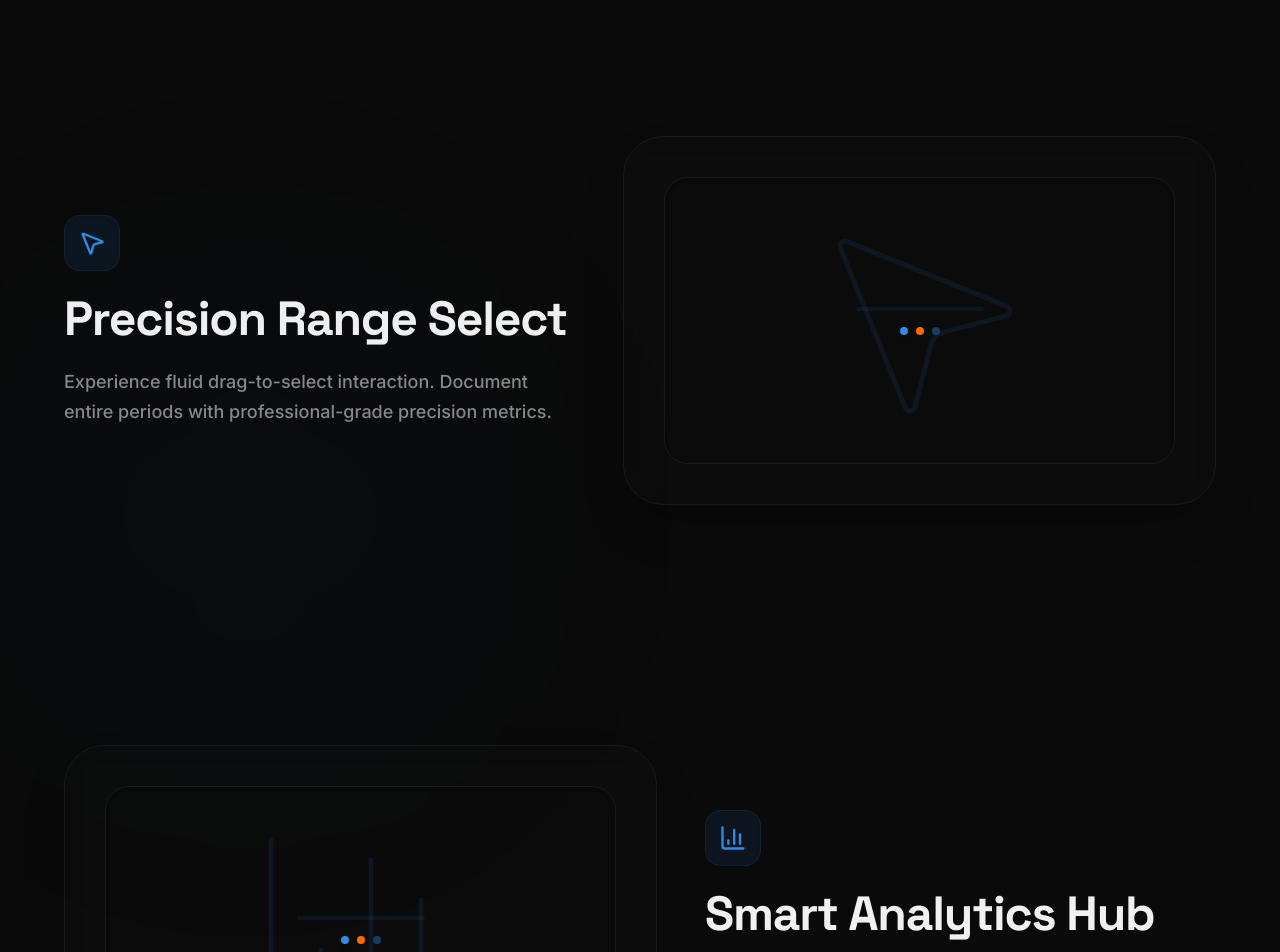
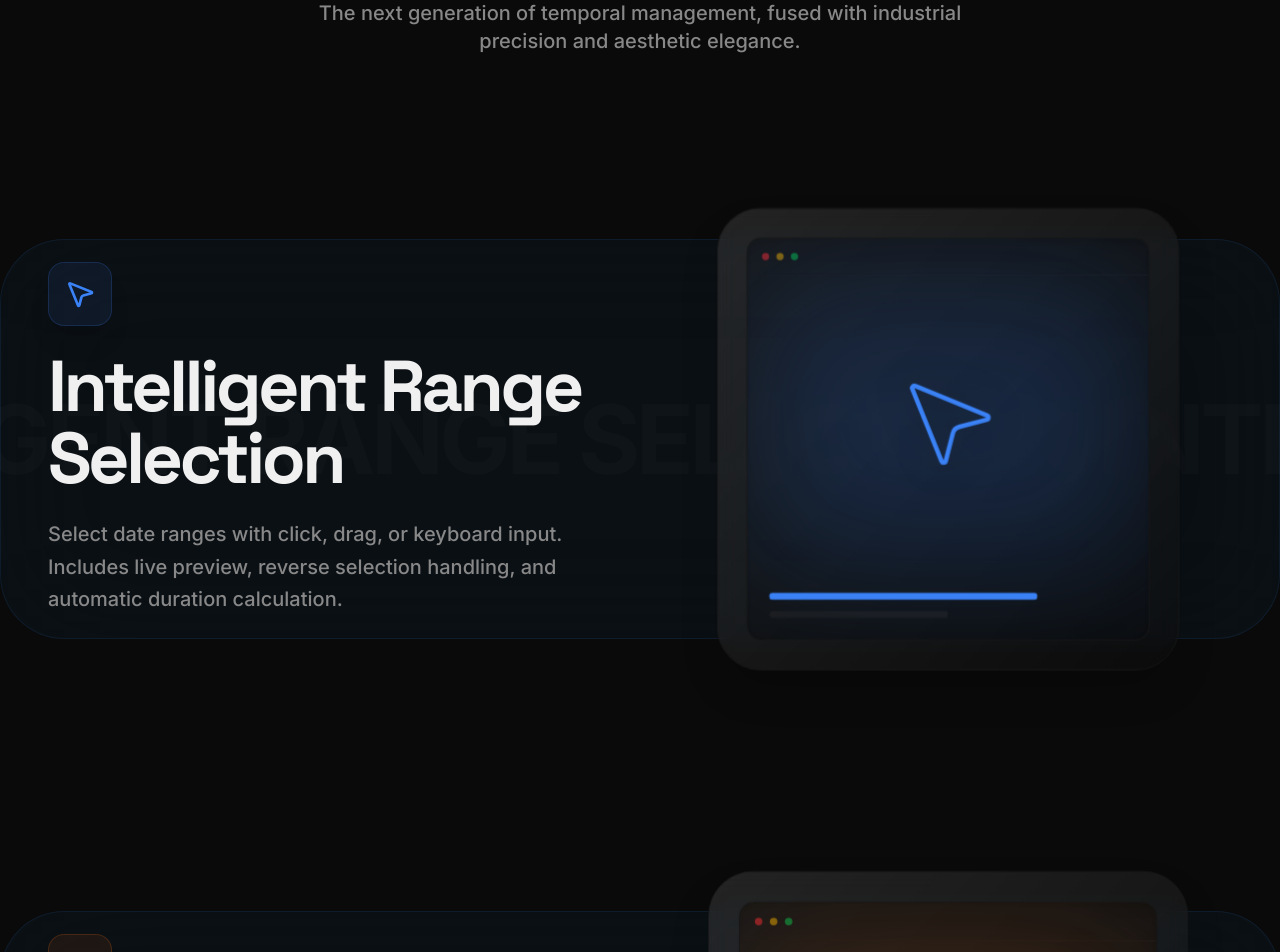
Before and after one commit to yashita13/tuf-interactive-calendar, a Next.js app: page / in a window 1280 px wide. Shown: the part 1320-2272 px from the top of the page. Built offline with nearby package versions, Linux system fonts and the light colour scheme.

Commit message:
features section: scroll-triggered animation added

```diff
--- a/components/sections/Features.tsx
+++ b/components/sections/Features.tsx
@@ -1,53 +1,193 @@
 "use client";
 
-import { motion, useInView } from "framer-motion";
+import { motion, useScroll, useTransform, useInView } from "framer-motion";
 import { useRef } from "react";
-import { Calendar, Edit3, Settings, Smartphone, PieChart, MousePointer2, Palette, BarChart3, Zap } from "lucide-react";
+import {
+  Settings,
+  MousePointer2,
+  BarChart3,
+  Palette,
+  Zap,
+  LucideIcon
+} from "lucide-react";
 
-const FeatureCard = ({ icon: Icon, title, description, delay, index }: any) => {
+interface Feature {
+  icon: LucideIcon;
+  title: string;
+  description: string;
+  color: string;
+}
+
+const features: Feature[] = [
+  {
+    icon: MousePointer2,
+    title: "Intelligent Range Selection",
+    description: "Select date ranges with click, drag, or keyboard input. Includes live preview, reverse selection handling, and automatic duration calculation.",
+    color: "#3b82f6" // accent-blue
+  },
+  {
+    icon: BarChart3,
+    title: "Smart Notes & Event System",
+    description: "Attach categorized notes (Work, Personal, Urgent) to single dates or ranges. Supports recurring events and real-time persistence.",
+    color: "#f97316" // orange-500
+  },
+  {
+    icon: Palette,
+    title: "Calendar Intelligence",
+    description: "Automatically highlights weekends and holidays, with quick navigation using Today button and month/year selector.",
+    color: "#8b5cf6" // violet-500
+  },
+  {
+    icon: Zap,
+    title: "Real-Time Insights",
+    description: "Track usage with built-in analytics including selected days, notes count, and monthly activity patterns.",
+    color: "#10b981" // emerald-500
+  }
+];
+
+const HorizontalMarquee = ({ text, isActive }: { text: string; isActive: boolean }) => {
+  return (
+    <div className="overflow-hidden whitespace-nowrap py-2 flex select-none pointer-events-none">
+      <motion.div
+        animate={isActive ? { x: [0, -1000] } : { x: 0 }}
+        transition={{ duration: 20, repeat: Infinity, ease: "linear" }}
+        className="flex gap-8 items-center"
+      >
+        {[...Array(10)].map((_, i) => (
+          <span key={i} className="text-5xl md:text-8xl font-bold uppercase tracking-tighter opacity-10">
+            {text}
+          </span>
+        ))}
+      </motion.div>
+    </div>
+  );
+};
+
+const FeatureRow = ({ feature, index }: { feature: Feature; index: number }) => {
   const ref = useRef(null);
-  const isInView = useInView(ref, { once: true, margin: "-100px" });
+  const { scrollYProgress } = useScroll({
+    target: ref,
+    offset: ["start end", "end start"]
+  });
+
+  const isInView = useInView(ref, { margin: "-45% 0px -45% 0px" });
+
+  const scale = useTransform(scrollYProgress, [0, 0.5, 1], [0.8, 1, 0.8]);
+  const opacity = useTransform(scrollYProgress, [0, 0.2, 0.8, 1], [0, 1, 1, 0]);
 
   return (
     <motion.div
       ref={ref}
-      initial={{ opacity: 0, y: 30 }}
-      animate={isInView ? { opacity: 1, y: 0 } : { opacity: 0, y: 30 }}
-      transition={{ duration: 0.8, delay, ease: [0.16, 1, 0.3, 1] }}
-      className={`flex flex-col md:flex-row items-center gap-12 py-24 ${index % 2 === 1 ? 'md:flex-row-reverse' : ''}`}
+      style={{ opacity }}
+      className={`relative min-h-[60vh] flex flex-col justify-center items-center transition-all duration-700 w-full group ${isInView ? "z-20 scale-100" : "z-10 scale-95 opacity-30 grayscale"
+        }`}
     >
-      <div className="flex-1 space-y-6">
-        <div className="w-14 h-14 bg-accent-blue/10 rounded-2xl flex items-center justify-center text-accent-blue border border-accent-blue/10 shadow-inner">
-          <Icon size={28} />
-        </div>
-        <h2 className="text-3xl md:text-5xl font-bold tracking-tight font-heading text-foreground">{title}</h2>
-        <p className="text-lg text-gray-text leading-relaxed max-w-lg font-medium">
-          {description}
-        </p>
+      {/* Background Highlight */}
+      <motion.div
+        initial={false}
+        animate={isInView ? { opacity: 1, scale: 1 } : { opacity: 0, scale: 0.9 }}
+        className="absolute inset-x-0 top-1/2 -translate-y-1/2 h-[300px] md:h-[400px] bg-accent-blue/5 backdrop-blur-3xl rounded-[4rem] -z-10 border border-accent-blue/10"
+      />
+
+      {/* Marquee Background */}
+      <div className="absolute inset-0 flex items-center justify-center overflow-hidden pointer-events-none opacity-20">
+        <HorizontalMarquee text={feature.title} isActive={isInView} />
       </div>
 
-      <div className="flex-1 w-full bg-card-bg/40 backdrop-blur-md border border-border-color rounded-[2.5rem] p-10 shadow-2xl relative group transition-all hover:scale-[1.02] duration-500 overflow-hidden">
-        <div className="absolute inset-0 bg-accent-blue/5 opacity-0 group-hover:opacity-100 transition-opacity rounded-[2.5rem]" />
-
-        {/* Mock visual representation */}
-        <div className="aspect-video bg-background/50 rounded-3xl flex items-center justify-center border border-border-color shadow-inner relative z-10 overflow-hidden">
+      <div className="relative z-10 flex flex-col md:flex-row items-center gap-12 px-6 md:px-12 max-w-7xl mx-auto w-full">
+        {/* Text Content */}
+        <div className="flex-1 space-y-6 text-center md:text-left">
           <motion.div
-            initial={{ scale: 0.8, opacity: 0 }}
-            animate={isInView ? { scale: 1, opacity: 0.1 } : { scale: 0.8, opacity: 0 }}
-            transition={{ duration: 1, delay: delay + 0.2 }}
-            className="absolute inset-0 flex items-center justify-center"
+            animate={isInView ? { scale: 1, opacity: 1 } : { scale: 0.8, opacity: 0.5 }}
+            className="w-16 h-16 rounded-2xl flex items-center justify-center border shadow-xl mx-auto md:mx-0"
+            style={{
+              backgroundColor: `${feature.color}15`,
+              borderColor: `${feature.color}30`,
+              color: feature.color
+            }}
           >
-            <Icon size={240} strokeWidth={0.5} className="text-accent-blue" />
+            <feature.icon size={32} />
           </motion.div>
 
-          <div className="relative flex flex-col items-center gap-4 z-20">
-            <div className="w-32 h-1 bg-accent-blue/20 rounded-full animate-pulse" />
-            <div className="flex gap-2">
-              <div className="w-2 h-2 rounded-full bg-accent-blue shadow-lg shadow-accent-blue/40" />
-              <div className="w-2 h-2 rounded-full bg-orange-500 shadow-lg shadow-orange-500/40" />
-              <div className="w-2 h-2 rounded-full bg-accent-blue/40" />
+          <h2 className="text-4xl md:text-7xl font-bold tracking-tighter font-heading text-foreground">
+            {feature.title}
+          </h2>
+
+          <p className="text-lg md:text-xl text-gray-text leading-relaxed max-w-xl font-medium mx-auto md:mx-0">
+            {feature.description}
+          </p>
+
+          {/* <motion.button
+            animate={isInView ? { y: 0, opacity: 1 } : { y: 20, opacity: 0 }}
+            className="px-8 py-4 bg-foreground text-background rounded-full font-bold text-sm tracking-widest uppercase hover:scale-105 transition-transform"
+          >
+            Explore Detail
+          </motion.button> */}
+        </div>
+
+        {/* Visual Mockup */}
+        <div className="flex-1 relative w-full aspect-square md:aspect-video flex items-center justify-center">
+          <motion.div
+            style={{ scale }}
+            className="relative w-full max-w-lg aspect-square bg-card-bg/40 backdrop-blur-md border border-border-color rounded-[3rem] p-8 shadow-2xl overflow-hidden group/visual"
+          >
+            <div className="absolute inset-0 bg-gradient-to-br from-white/10 to-transparent" />
+
+            {/* Inner "App Shell" */}
+            <div className="h-full w-full bg-background/50 rounded-2xl border border-border-color shadow-inner flex flex-col overflow-hidden relative">
+              <div className="p-4 border-b border-border-color flex gap-2">
+                <div className="w-2 h-2 rounded-full bg-red-500/50" />
+                <div className="w-2 h-2 rounded-full bg-yellow-500/50" />
+                <div className="w-2 h-2 rounded-full bg-green-500/50" />
+              </div>
+
+              <div className="flex-1 flex items-center justify-center p-6 relative">
+                <motion.div
+                  animate={isInView ? {
+                    rotateY: [0, 10, 0, -10, 0],
+                    y: [0, -10, 0]
+                  } : {}}
+                  transition={{ duration: 6, repeat: Infinity, ease: "easeInOut" }}
+                  className="relative z-20"
+                >
+                  <feature.icon
+                    size={120}
+                    strokeWidth={1}
+                    style={{ color: feature.color }}
+                    className="drop-shadow-[0_0_20px_rgba(0,0,0,0.3)]"
+                  />
+                </motion.div>
+
+                {/* Decorative element background */}
+                <div
+                  className="absolute inset-0 blur-[80px] opacity-20"
+                  style={{ backgroundColor: feature.color }}
+                />
+              </div>
+
+              {/* Progress bars mock */}
+              <div className="p-6 space-y-3">
+                <div className="h-2 w-3/4 bg-border-color rounded-full overflow-hidden">
+                  <motion.div
+                    animate={isInView ? { width: "100%" } : { width: "0%" }}
+                    transition={{ duration: 1, delay: 0.5 }}
+                    className="h-full bg-accent-blue"
+                    style={{ backgroundColor: feature.color }}
+                  />
+                </div>
+                <div className="h-2 w-1/2 bg-border-color rounded-full" />
               </div>
             </div>
+          </motion.div>
+
+          {/* Floating tags */}
+          {/* <motion.div
+            animate={isInView ? { x: 0, opacity: 1 } : { x: 20, opacity: 0 }}
+            transition={{ delay: 0.3 }}
+            className="absolute -top-4 -right-4 p-4 bg-accent-blue/10 backdrop-blur-md border border-accent-blue/20 rounded-2xl shadow-xl z-30"
+          >
+            <div className="text-xs font-bold text-accent-blue uppercase tracking-widest">Advanced</div>
+          </motion.div> */}
         </div>
       </div>
     </motion.div>
@@ -55,37 +195,15 @@ const FeatureCard = ({ icon: Icon, title, description, delay, index }: any) => {
 };
 
 export function Features() {
-  const features = [
-    {
-      icon: MousePointer2,
-      title: "Precision Range Select",
-      description: "Experience fluid drag-to-select interaction. Document entire periods with professional-grade precision metrics.",
-      delay: 0.1
-    },
-    {
-      icon: BarChart3,
-      title: "Smart Analytics Hub",
-      description: "Visualize your throughput with real-time analytics. Categorized tracking for work, personal, and urgent targets.",
-      delay: 0.2
-    },
-    {
-      icon: Palette,
-      title: "Dynamic Accent Themes",
-      description: "One-click aesthetic personalization. Choose from a curated palette of professional accent colors to match your brand.",
-      delay: 0.3
-    },
-    {
-      icon: Zap,
-      title: "MASTER NAVIGATION",
-      description: "Full keyboard mastering for rapid document entry. Arrow keys and Shift modifiers for no-friction planning.",
-      delay: 0.4
-    }
-  ];
+  const containerRef = useRef(null);
 
   return (
-    <section id="features" className="relative py-24 md:py-48 px-6 md:px-12 bg-background transition-colors duration-500 overflow-hidden">
-      <div className="max-w-6xl mx-auto">
-        <div className="mb-24 text-center max-w-2xl mx-auto flex flex-col items-center">
+    <section
+      id="features"
+      ref={containerRef}
+      className="relative py-24 md:py-48 bg-background transition-colors duration-500"
+    >
+      <div className="max-w-7xl mx-auto px-6 mb-32 text-center flex flex-col items-center">
         <motion.div
           initial={{ opacity: 0, scale: 0.8 }}
           whileInView={{ opacity: 1, scale: 1 }}
@@ -93,22 +211,31 @@ export function Features() {
         >
           <Settings size={20} className="text-accent-blue animate-spin-slow" />
         </motion.div>
-          <h3 className="text-sm font-bold text-accent-blue tracking-[0.3em] uppercase mb-6 drop-shadow-sm">The Ecosystem</h3>
-          <p className="text-4xl md:text-6xl font-bold tracking-tight font-heading leading-tight text-foreground">
+
+        <h3 className="text-sm font-bold text-accent-blue tracking-[0.3em] uppercase mb-6 drop-shadow-sm">
+          Core Capabilities
+        </h3>
+
+        <h2 className="text-5xl md:text-8xl font-bold tracking-tighter font-heading leading-[0.9] text-foreground mb-8">
           Crafted for precise <br />digital documentation.
+        </h2>
+
+        <p className="text-xl text-gray-text max-w-2xl font-medium">
+          The next generation of temporal management, fused with industrial precision and aesthetic elegance.
         </p>
       </div>
 
-        <div className="space-y-12">
+      <div className="space-y-[20vh] pb-[40vh]">
         {features.map((feature, idx) => (
-            <FeatureCard key={idx} {...feature} index={idx} />
+          <FeatureRow key={idx} feature={feature} index={idx} />
         ))}
-        </div>
       </div>
 
       {/* Decorative ambient light */}
-      <div className="absolute top-1/4 left-0 w-[500px] h-[500px] bg-accent-blue/5 rounded-full blur-[160px] pointer-events-none opacity-40 animate-pulse" />
-      <div className="absolute bottom-1/4 right-0 w-[500px] h-[500px] bg-accent-blue/5 rounded-full blur-[160px] pointer-events-none opacity-40 animate-pulse" />
+      <div className="sticky top-1/2 -translate-y-1/2 w-full h-0 pointer-events-none">
+        <div className="absolute left-0 w-[800px] h-[800px] bg-accent-blue/5 rounded-full blur-[200px] -translate-x-1/2 opacity-30 animate-pulse" />
+        <div className="absolute right-0 w-[800px] h-[800px] bg-accent-blue/5 rounded-full blur-[200px] translate-x-1/2 opacity-30 animate-pulse" />
+      </div>
     </section>
   );
 }
```
Lines whose indentation alone changed are shown as unchanged.
